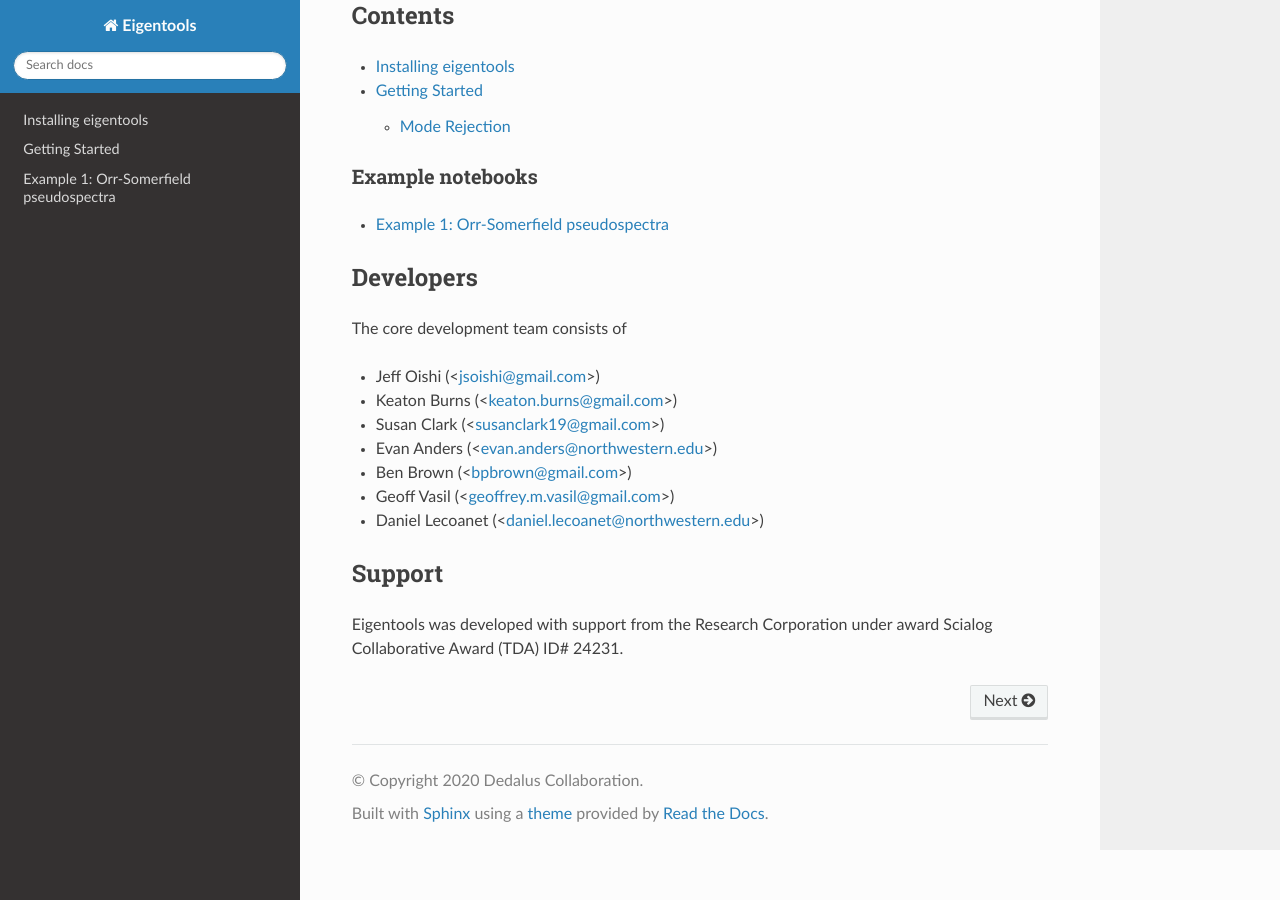
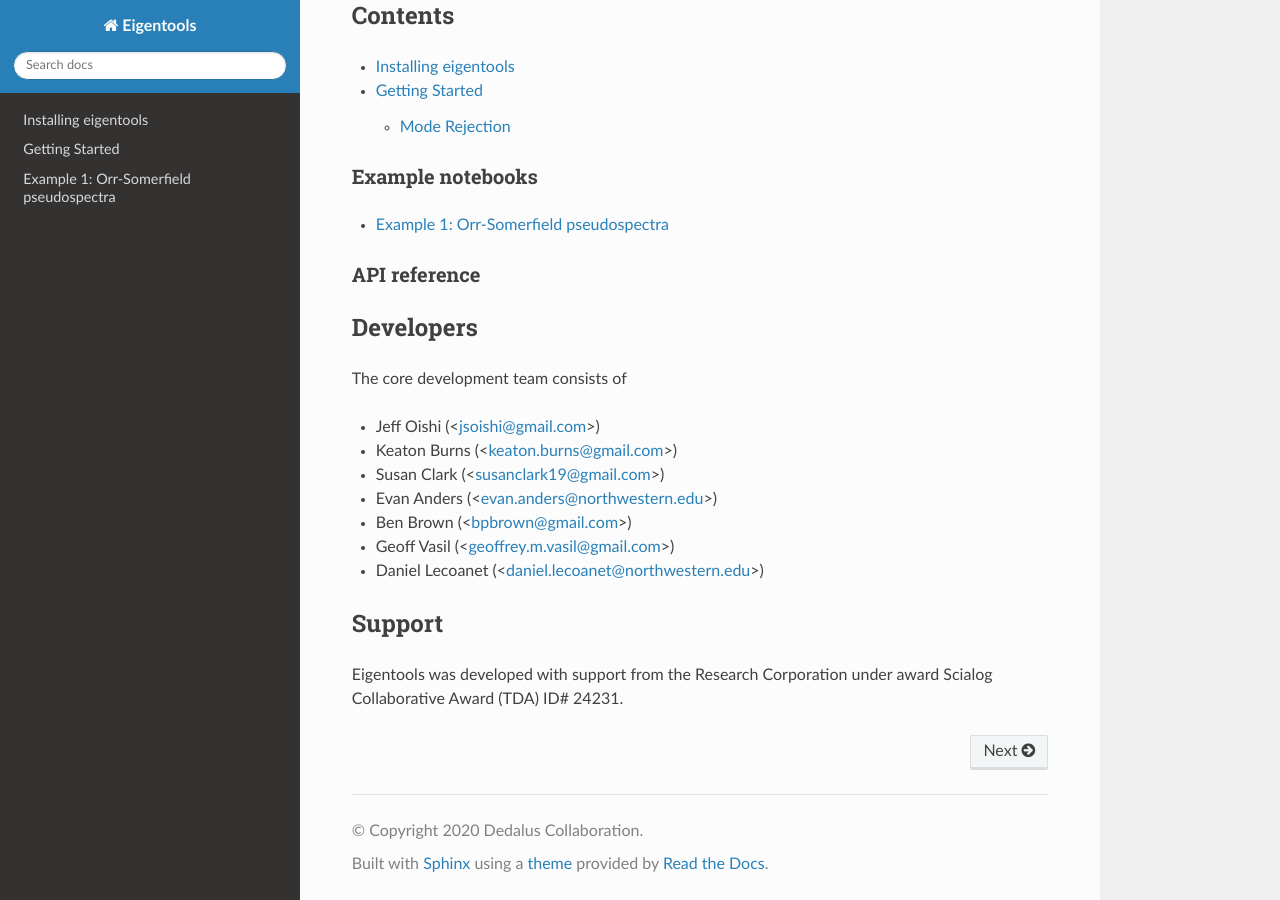
Before and after one commit to DedalusProject/eigentools, a Sphinx documentation site: the page built from docs/index.rst, in a window 1280 px wide and 900 px high, scrolled down 593 px. Built offline with Sphinx 7.4.7 and the Read the Docs theme 2.0.0, drawn with Linux system fonts in a browser that asks for light colours; pages that are not in the unit, such as notebooks, are missing from menus.

Commit message:
Reorder index

```diff
--- a/docs/index.rst
+++ b/docs/index.rst
@@ -31,6 +30,14 @@ Example notebooks
 
    Example 1: Orr-Somerfield pseudospectra </notebooks/Orr Somerfeld pseudospectra.ipynb>
    Example 2: Mixed Layer instability </notebooks/Mixed Layer Instability.ipynb>
+
+API reference
+-------------
+
+.. toctree::
+   :maxdepth: 2
+
+   Eigentools API reference <autoapi/eigentools/index>
 
 Developers
 ==========
```
Also changed, not shown: other parts of docs/index.rst (+0 -1 lines).
